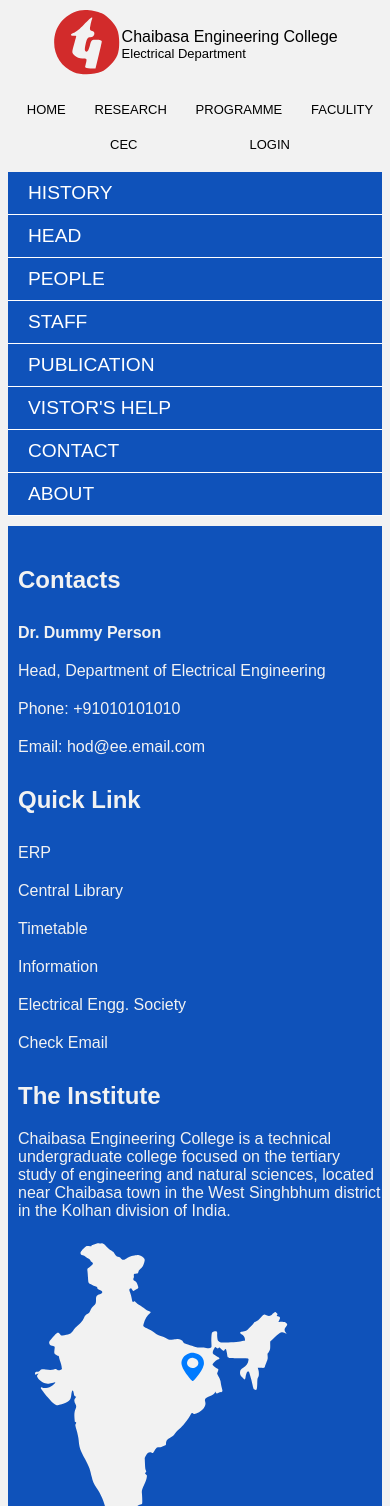
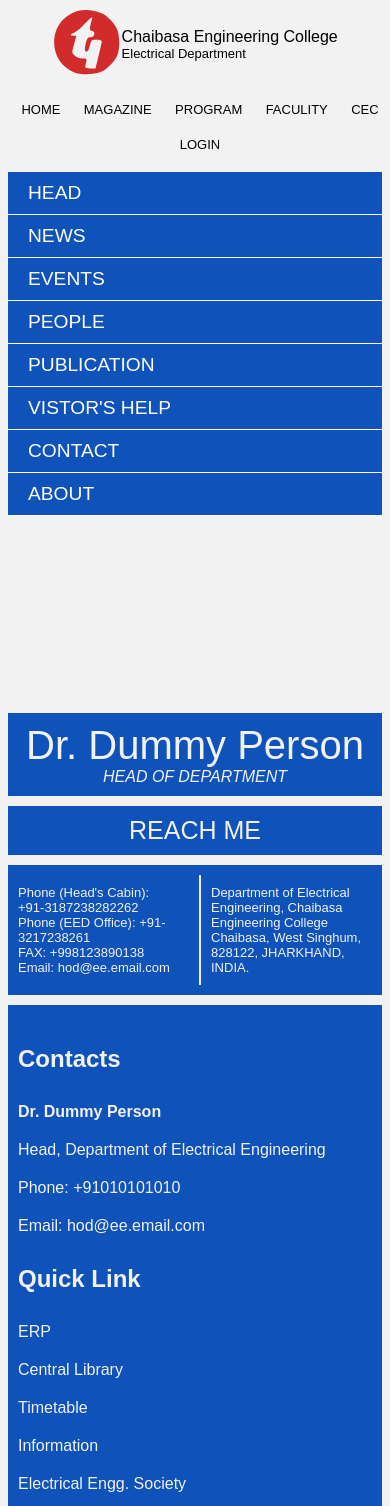
Before and after one commit to anuragRusty/ee, a Svelte app: page /head in a window 390 px wide. Shown: the top 1506 px of the page. Built offline with nearby package versions, Linux system fonts and the light colour scheme.

Commit message:
Added Head Page

```diff
--- a/src/App.svelte
+++ b/src/App.svelte
@@ -6,6 +6,7 @@
     import People from "./pages/People.svelte";
     import Contact from "./pages/Contact.svelte";
     import About from "./pages/About.svelte";
+    import Head from "./pages/Head.svelte";
 </script>
 
 <main>
@@ -18,6 +19,7 @@
         <Route path="/people" component={People} />
         <Route path="/contact" component={Contact} />
         <Route path="/about" component={About} />
+        <Route path="/head" component={Head} />
         <Footer />
     </Router>
 </main>
--- a/src/layouts/Footer.svelte
+++ b/src/layouts/Footer.svelte
@@ -95,7 +95,7 @@ ul {
     font-size: medium;
 }
 
-@media only screen and (max-width: 600px){
+@media (max-width: 768px){
     footer{
         display: block;
     }
--- a/src/layouts/Header.svelte
+++ b/src/layouts/Header.svelte
@@ -6,12 +6,12 @@
   let isDesktop = window.screen.width > 600;
   let isMobile = false;
 
-  const navItems = ["HOME", "RESEARCH", "PROGRAMME", "FACULITY", "CEC","LOGIN"];
+  const navItems = ["HOME", "MAGAZINE", "PROGRAM", "FACULITY", "CEC","LOGIN"];
   const menuItems = [
-    "HISTORY",
     "HEAD",
+    "NEWS",
+    "EVENTS",
     "PEOPLE",
-    "STAFF",
     "PUBLICATION",
     "VISTOR'S HELP",
     "CONTACT",
@@ -158,7 +158,7 @@
     justify-content: space-between;
   }
 
-  @media only screen and (max-width: 600px) {
+  @media (max-width: 768px){
     header {
       flex-direction: column;
     }
--- a/src/pages/About.svelte
+++ b/src/pages/About.svelte
@@ -87,7 +87,7 @@
         margin-bottom: 10px;
     }
 
-    @media only screen and (max-width: 600px) {
+    @media (max-width: 768px){
 
         .welcome{
         width:100%;
--- a/src/pages/Contact.svelte
+++ b/src/pages/Contact.svelte
@@ -114,7 +114,7 @@
     }
 
     .profile-pic-hod{
-        margin: 30px;
+        margin: 10px;
         width: 75%;
         aspect-ratio: 1;
         border-radius: 50%;
@@ -154,7 +154,7 @@
         background-image: url(../assets/india.svg);
     }
 
-    @media only screen and (max-width: 600px) {
+    @media (max-width: 768px) {
         .container{
             flex-direction: column;
         }
--- /dev/null
+++ b/src/pages/Head.svelte
@@ -0,0 +1,173 @@
+<script>
+  import { slide } from "svelte/transition";
+
+  const HEAD = {
+    name: "Dr. Dummy Person",
+    title: "HEAD OF DEPARTMENT",
+  };
+</script>
+
+<div class="container" in:slide>
+  <div class="head">
+    <div class="head-pic"></div>
+    <div class="name-title">
+      <div class="name">{HEAD.name}</div>
+      <div class="title">{HEAD.title}</div>
+    </div>
+  </div>
+  <div class="reach-me">REACH ME</div>
+  <div class="contact">
+    <div class="sub-contact">
+      <div class="contact-details">
+        <div>Phone (Head's Cabin): +91-3187238282262</div>
+        <div>Phone (EED Office): +91-3217238261</div>
+        <div>FAX: +998123890138</div>
+        <div>Email: hod@ee.email.com</div>
+      </div>
+      <div class="about">
+        Department of Electrical Engineering,
+        Chaibasa Engineering College Chaibasa, West Singhum, 828122, JHARKHAND, INDIA.
+      </div>
+    </div>
+  </div>
+</div>
+
+<style>
+  .container {
+    width: 100%;
+    aspect-ratio: 4/1;
+    color: #f2f2f2;
+    display: flex;
+    gap: 10px;
+    flex-direction: column;
+    padding-bottom: 10px;
+  }
+
+  .head {
+    width: 100%;
+    height: 80%;
+    display: flex;
+    justify-content: space-between;
+    align-items: center;
+    background-color: #0f52ba;
+  }
+
+  .head-pic {
+    width: 50%;
+    height: 100%;
+    background-color: #f2f2f2;
+  }
+
+  .name-title {
+    width: 50%;
+    height: 100%;
+    display: flex;
+    flex-direction: column;
+    justify-content: center;
+    align-items: center;
+  }
+
+  .name {
+    font-size: 70px;
+  }
+
+  .title {
+    font-size: 20px;
+    font-style: italic;
+  }
+
+  .reach-me {
+    width: 100%;
+    font-size: 35px;
+    font-weight: 100;
+    text-align: center;
+    background-color: #0f52ba;
+  }
+
+  .contact {
+    width: 100%;
+    height: 40%;
+    font-size: larger;
+    display: flex;
+    flex-direction: row;
+    gap: 10px;
+    background-color: #0f52ba;
+  }
+
+  .sub-contact {
+    width: 50%;
+    height: 100%;
+    display: flex;
+    flex-direction: row;
+    justify-content: center;
+    align-items: center;
+    gap: 10px;
+  }
+
+  .contact-details,
+  .about {
+    width: 100%;
+    height: 50%;
+    padding: 10px;
+  }
+
+  .about {
+    border-left: 2px solid #f2f2f2;
+    padding: 20px;
+  }
+
+  @media (max-width: 768px) {
+    .container {
+      aspect-ratio: unset;
+    }
+
+    .head {
+      height: auto;
+      flex-direction: column;
+    }
+
+    .head-pic {
+      width: 100%;
+      aspect-ratio: 2/1;
+    }
+
+    .name-title {
+      width: 100%;
+      text-align: center;
+      padding: 10px 0;
+    }
+
+    .name {
+      font-size: 40px;
+    }
+
+    .title {
+      font-size: 16px;
+    }
+
+    .reach-me {
+      font-size: 25px;
+      padding: 10px 0;
+    }
+
+    .contact {
+      height: auto;
+      flex-direction: column;
+      align-items: center;
+      justify-content: center;
+      font-size: small;
+    }
+
+    .sub-contact {
+      width: 100%;
+      align-items: center;
+      padding: 10px;
+      flex-direction: row;
+    }
+
+    .about {
+      border-left: 2px solid #f2f2f2;
+      padding: 10px;
+    }
+  }
+</style>
--- a/src/pages/Home.svelte
+++ b/src/pages/Home.svelte
@@ -156,7 +156,7 @@
   }
 
 
-  @media only screen and (max-width: 600px) {
+  @media (max-width: 768px){
 
     .upper {
       flex-direction: column;
--- a/src/pages/People.svelte
+++ b/src/pages/People.svelte
@@ -79,14 +79,14 @@
   }
 
   .profile-pic {
-    width: 60%;
-    height: 60%;
+    width: 70%;
+    height: 70%;
     border-radius: 50%;
     background-color: white;
   }
 
   .profile-name {
-    font-size: 20px;
+    font-size: 30px;
     margin-bottom: 5px;
   }
 
@@ -95,7 +95,7 @@
     font-style: italic;
   }
 
-  @media only screen and (max-width: 600px) {
+  @media (max-width: 768px)  {
     .container {
       flex-direction: column;
     }
```
